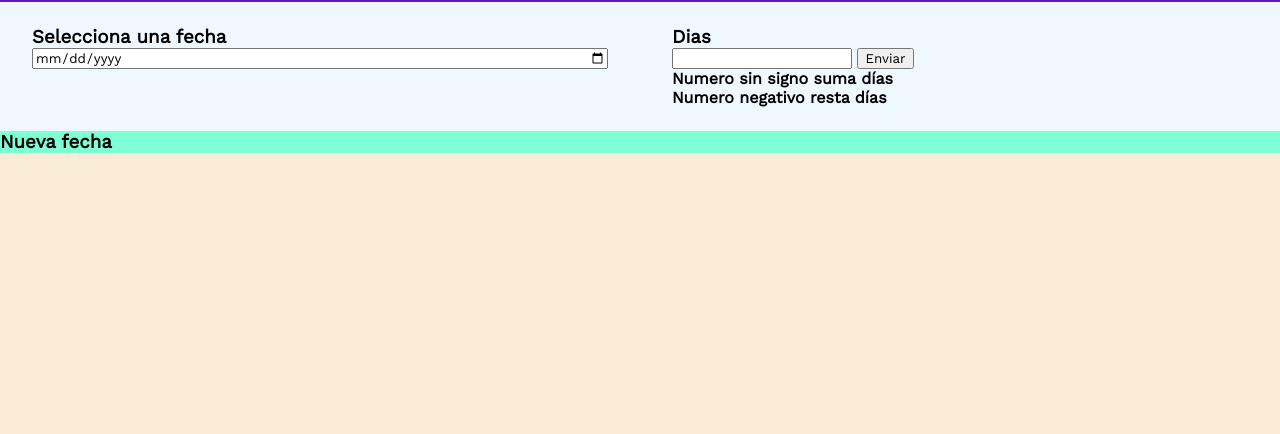
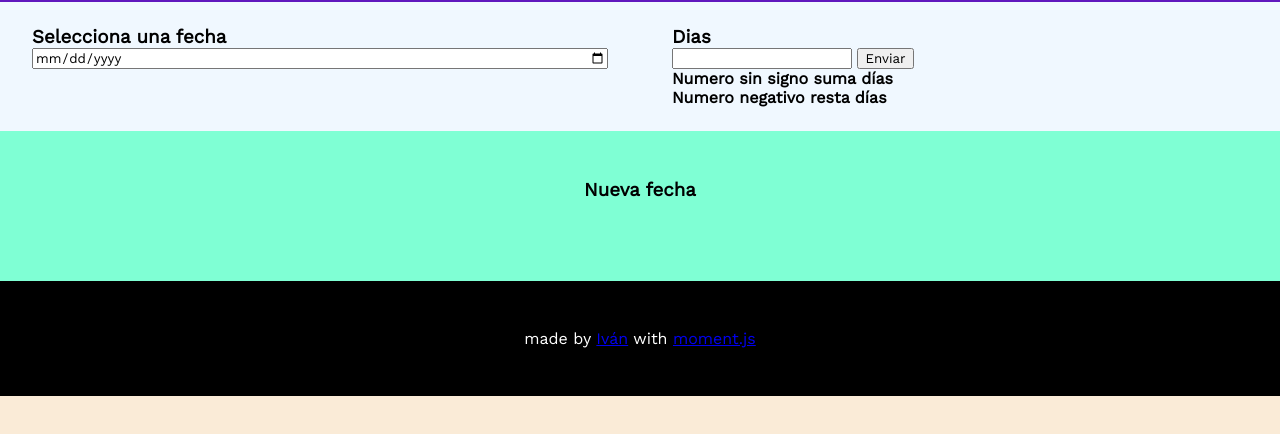
Before and after one commit to IvanRT18/fechasCalculadora-JS, a plain HTML site: page index.html in a window 1280 px wide. Shown: the part 94-528 px from the top of the page. Drawn offline with nearby package versions, Linux system fonts and the light colour scheme.

Commit message:
antes de agregar bootstrap

```diff
--- a/css/style.css
+++ b/css/style.css
@@ -56,4 +56,24 @@ header {
   display: flex;
   flex-direction: column;
   width: 100%;
+  margin: 0 auto;
+  padding: 3rem 3rem;
 }
+
+.container-12 {
+  display: flex;
+  flex-direction: column;
+  gap: 2rem;
+  align-items: center;
+}
+
+footer {
+  text-align: center;
+  background-color: black;
+  color: white;
+  padding: 3rem;
+}
+
+footer > a {
+  color: aqua;
+}
--- a/index.html
+++ b/index.html
@@ -6,6 +6,7 @@
     <meta name="viewport" content="width=device-width, initial-scale=1.0">
     <title>Calculadora de fechas</title>
     <link rel="stylesheet" href="css/style.css">
+
 </head>
 
 <body>
@@ -37,11 +38,17 @@
             </div>
         </div>
         <div class="container-result">
-            <h3>Nueva fecha</h3>
-            <p class="newFecha"></p>
+            <div class="container-12">
+                <h3>Nueva fecha</h3>
+                <p class="newFecha"></p>
+            </div>
         </div>
 
     </main>
+
+    <footer>
+        <p>made by <a href="https://github.com/IvanRT18">Iván</a> with <a href="https://momentjs.com/">moment.js</a></p>
+    </footer>
 
     <script src="https://cdnjs.cloudflare.com/ajax/libs/moment.js/2.29.4/moment.js"
         integrity="sha512-CTSrPIDxxtTdaIYlTKHEyvHa+70TOhC1pY3PLDgrUqCFifFtV7KrucZCvPy2K7hB0HtKgt0r4INTGBISqnaLNg=="
```
